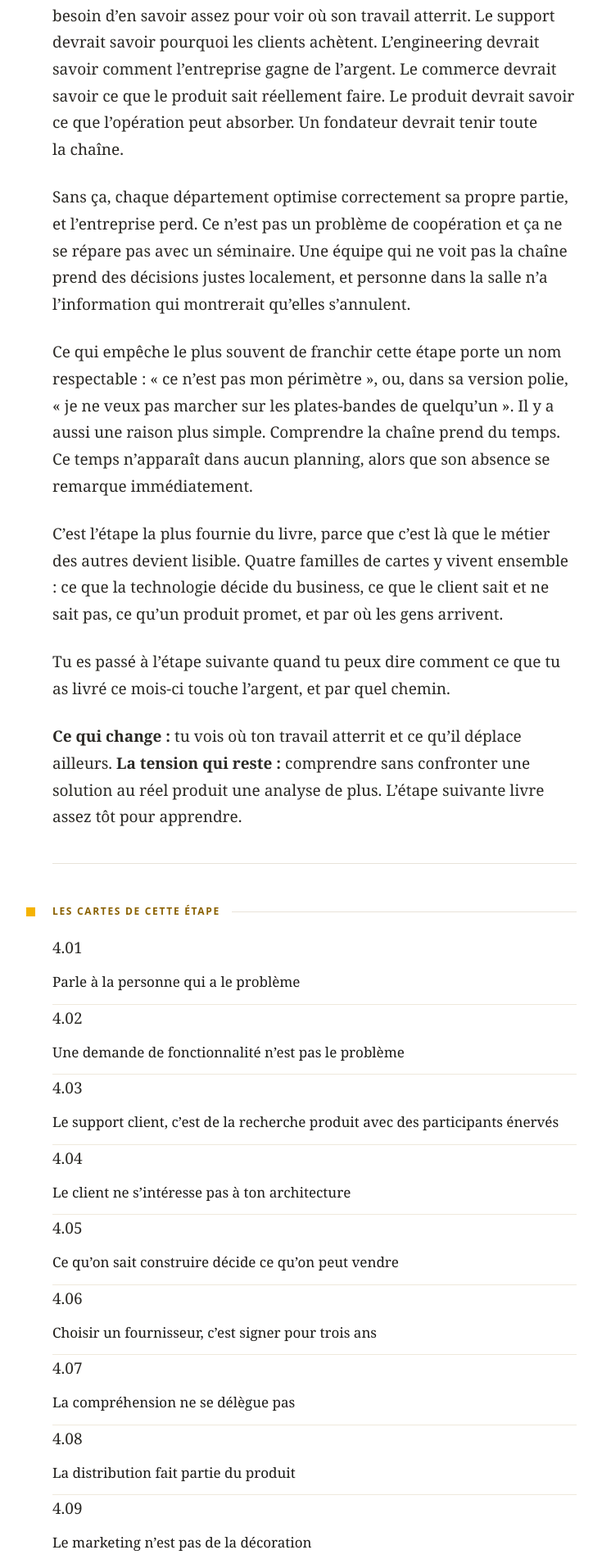
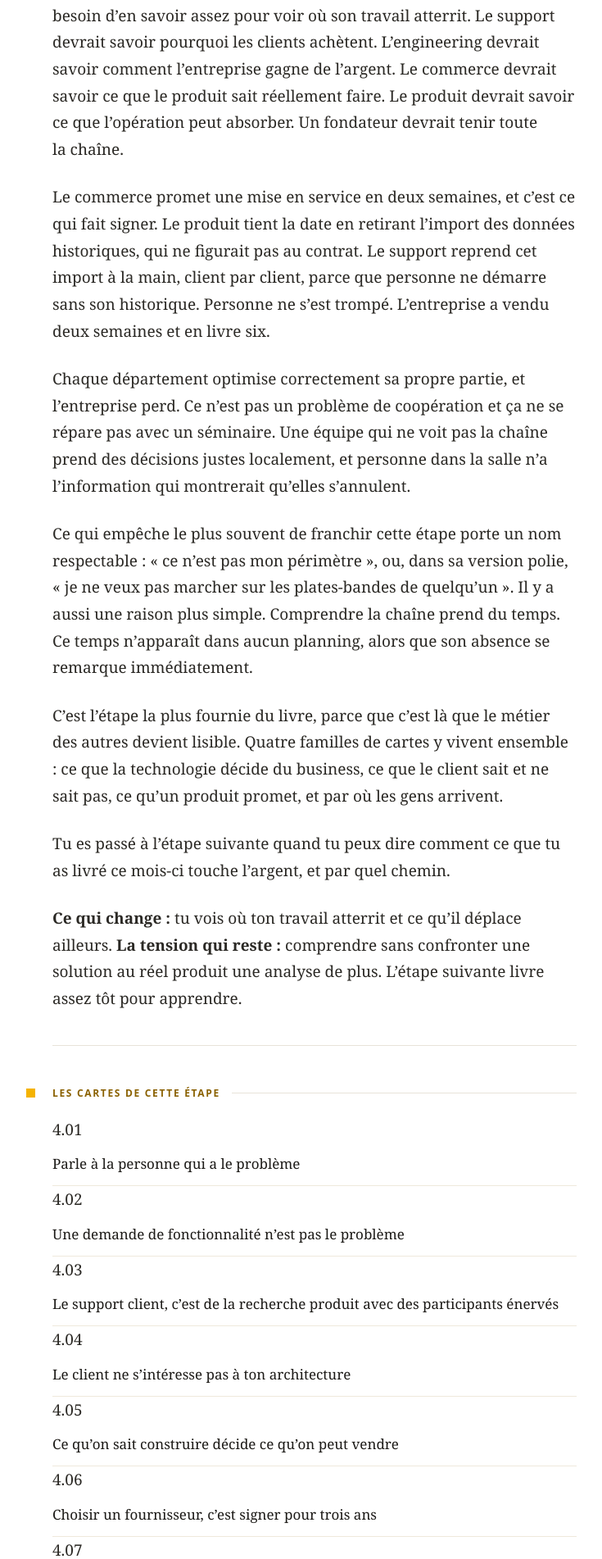
Before and after one commit to luuuc/build-here-book, a Jekyll site: the page built from _chapters/04-00-la-comprehension.md, in a window 1280 px wide. Shown: the part 590-2492 px from the top of the page at 82% size, without its empty margins (256-991 px from the left). Built offline with Jekyll 4.4.1, drawn with Linux system fonts in a browser that asks for light colours.

Commit message:
feat(chapters): l'étape la compréhension montre au lieu d'affirmer
Seule introduction d'étape sans scène concrète, alors qu'elle ouvre
la partie la plus fournie du livre. Une vente promise en deux
semaines, un import retiré du périmètre, un support qui le reprend à
la main. Personne ne s'est trompé et l'entreprise en livre six.

```diff
--- a/_chapters/04-00-la-comprehension.md
+++ b/_chapters/04-00-la-comprehension.md
@@ -29,7 +29,9 @@ Client, problème, produit, distribution, revenu, coûts, opérations, rétentio
 
 Personne n'a besoin de la connaître également partout. Chacun a besoin d'en savoir assez pour voir où son travail atterrit. Le support devrait savoir pourquoi les clients achètent. L'engineering devrait savoir comment l'entreprise gagne de l'argent. Le commerce devrait savoir ce que le produit sait réellement faire. Le produit devrait savoir ce que l'opération peut absorber. Un fondateur devrait tenir toute la chaîne.
 
-Sans ça, chaque département optimise correctement sa propre partie, et l'entreprise perd. Ce n'est pas un problème de coopération et ça ne se répare pas avec un séminaire. Une équipe qui ne voit pas la chaîne prend des décisions justes localement, et personne dans la salle n'a l'information qui montrerait qu'elles s'annulent.
+Le commerce promet une mise en service en deux semaines, et c'est ce qui fait signer. Le produit tient la date en retirant l'import des données historiques, qui ne figurait pas au contrat. Le support reprend cet import à la main, client par client, parce que personne ne démarre sans son historique. Personne ne s'est trompé. L'entreprise a vendu deux semaines et en livre six.
+
+Chaque département optimise correctement sa propre partie, et l'entreprise perd. Ce n'est pas un problème de coopération et ça ne se répare pas avec un séminaire. Une équipe qui ne voit pas la chaîne prend des décisions justes localement, et personne dans la salle n'a l'information qui montrerait qu'elles s'annulent.
 
 Ce qui empêche le plus souvent de franchir cette étape porte un nom respectable : « ce n'est pas mon périmètre », ou, dans sa version polie, « je ne veux pas marcher sur les plates-bandes de quelqu'un ». Il y a aussi une raison plus simple. Comprendre la chaîne prend du temps. Ce temps n'apparaît dans aucun planning, alors que son absence se remarque immédiatement.
 
```
